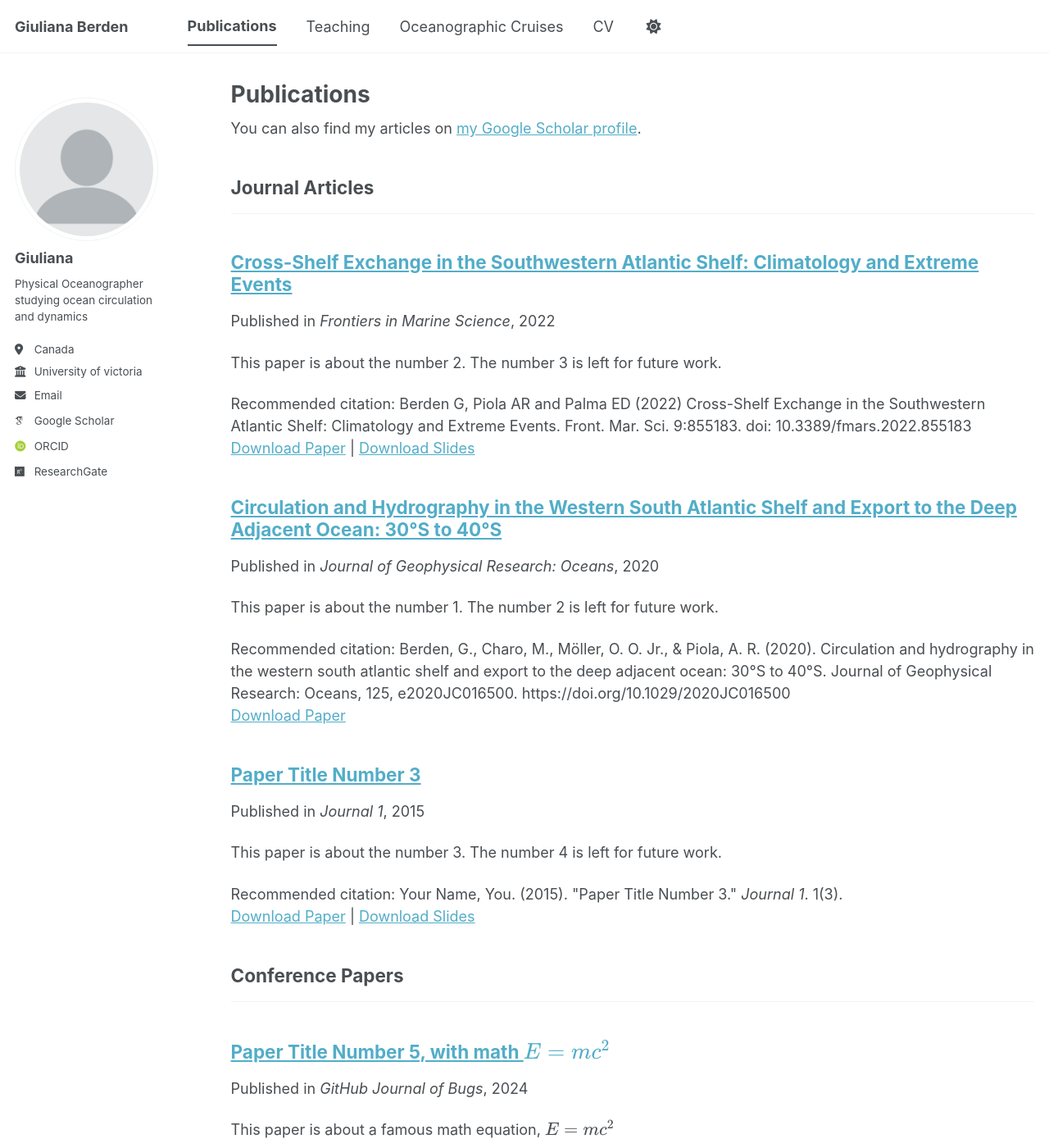
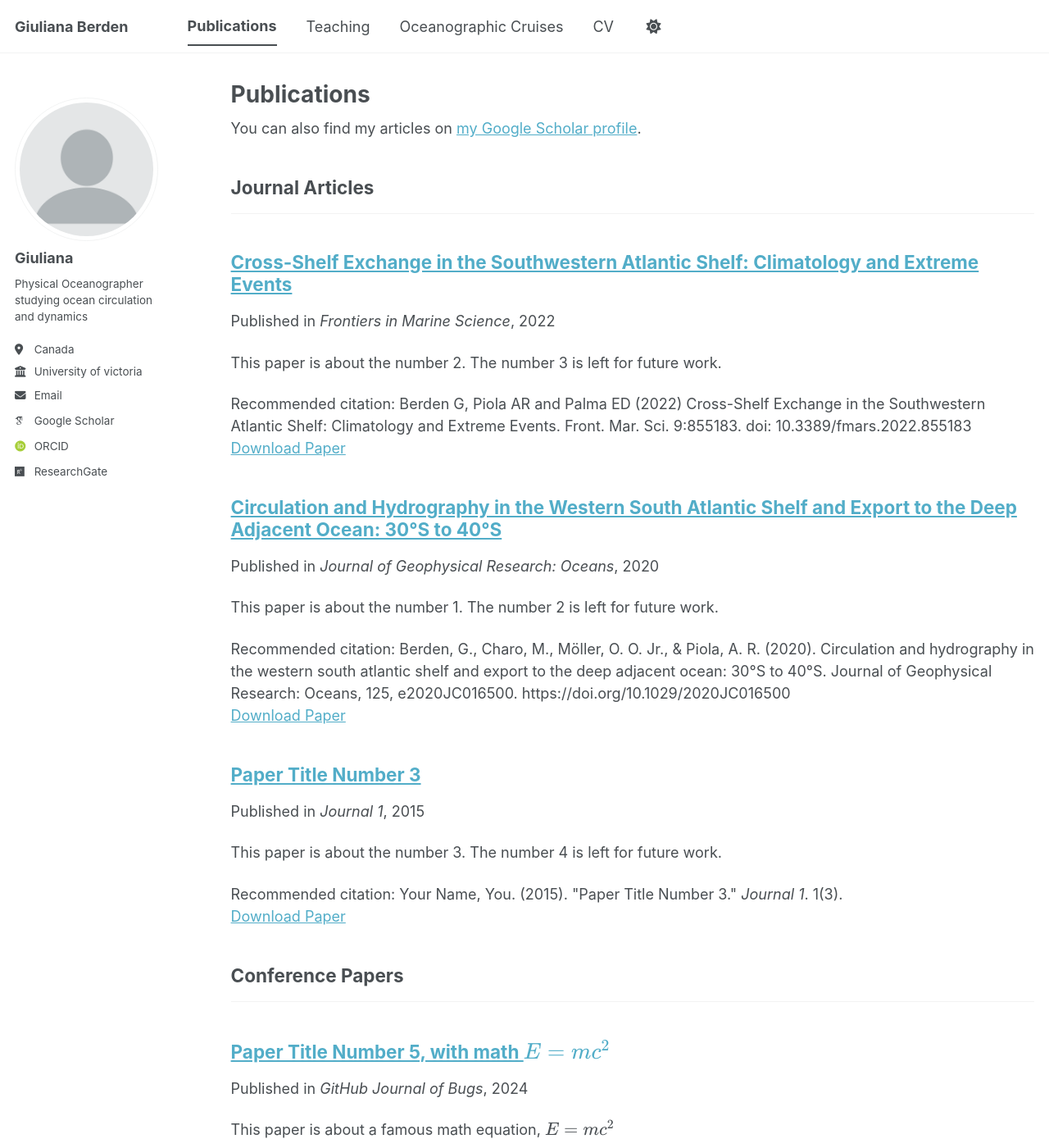
Before and after one commit to GiulianaB/GiulianaB, a Jekyll site: the page built from _pages/publications.html, in a window 1280 px wide and 1400 px high. Shown: the whole window at 82% size. Built offline with Jekyll 4.4.1, drawn with Linux system fonts in a browser that asks for light colours; some web fonts are replaced; a script bundle is joined from its source files by our own code; library files that are not in the unit come from our copies.

Commit message:
Update archive-single.html

```diff
--- a/_includes/archive-single.html
+++ b/_includes/archive-single.html
@@ -52,31 +52,14 @@
     <p class="archive__item-excerpt" itemprop="description"><p>{{ post.excerpt | markdownify | remove: '<p>' | remove: '</p>' }}<strong><a href="{{ base_path }}{{ post.url }}" rel="permalink"> Read more</a></strong></p></p>
     {% endif %}
 
-    {% if post.citation and post.paperurl and post.slidesurl and post.bibtexurl %}
-      <p>Recommended citation: {{ post.citation }}<br /><a href="{{ post.paperurl }}">Download Paper</a> | <a href="{{ post.slidesurl }}">Download Slides</a> | <a href="{{ post.bibtexurl }}">Download Bibtex</a></p>
-    {% elsif post.citation and post.paperurl and post.slidesurl %}
-      <p>Recommended citation: {{ post.citation }}<br /><a href="{{ post.paperurl }}">Download Paper</a> | <a href="{{ post.slidesurl }}">Download Slides</a></p>
-    {% elsif post.citation and post.paperurl %}
+    {% if post.citation and post.paperurl %}
       <p>Recommended citation: {{ post.citation }}<br /><a href="{{ post.paperurl }}">Download Paper</a></p>
-    {% elsif post.citation and post.slidesurl and post.bibtexurl %}
-      <p>Recommended citation: {{ post.citation }}<br /><a href="{{ post.slidesurl }}">Download Slides</a> | <a href="{{ post.bibtexurl}}">Download Bibtex</a></p>
-    {% elsif post.citation and post.slidesurl %}
-      <p>Recommended citation: {{ post.citation }}<br /><a href="{{ post.slidesurl }}">Download Slides</a></p>
-    {% elsif post.citation and post.bibtexurl %}
-      <p>Recommended citation: {{ post.citation }}<br /><a href="{{ post.bibtexurl }}">Download Bibtex</a></p>
     {% elsif post.citation %}
       <p>Recommended citation: {{ post.citation }}</p>
-    {% elsif post.paperurl and post.bibtexurl %}
-      <p><a href=" {{ post.paperurl }} ">Download Paper</a> | <a href="{{ post.bibtexurl }}">Download Bibtex</a></p>
     {% elsif post.paperurl %}
       <p><a href=" {{ post.paperurl }} ">Download Paper</a></p>
-    {% elsif post.slidesurl and post.bibtexurl %}
-      <p><a href="{{ post.slidesurl }}">Download Slides</a> | <a href="{{ post.bibtexurl }}">Download Bibtex</a></p>
-    {% elsif post.slidesurl %}
-      <p><a href="{{ post.slidesurl }}">Download Slides</a></p>
-    {% elsif post.bibtexurl %}
-      <p><a href="{{ post.bibtexurl }}">Download Bibtex</a></p>
     {% endif %}
+
 
   </article>
 </div>
```
